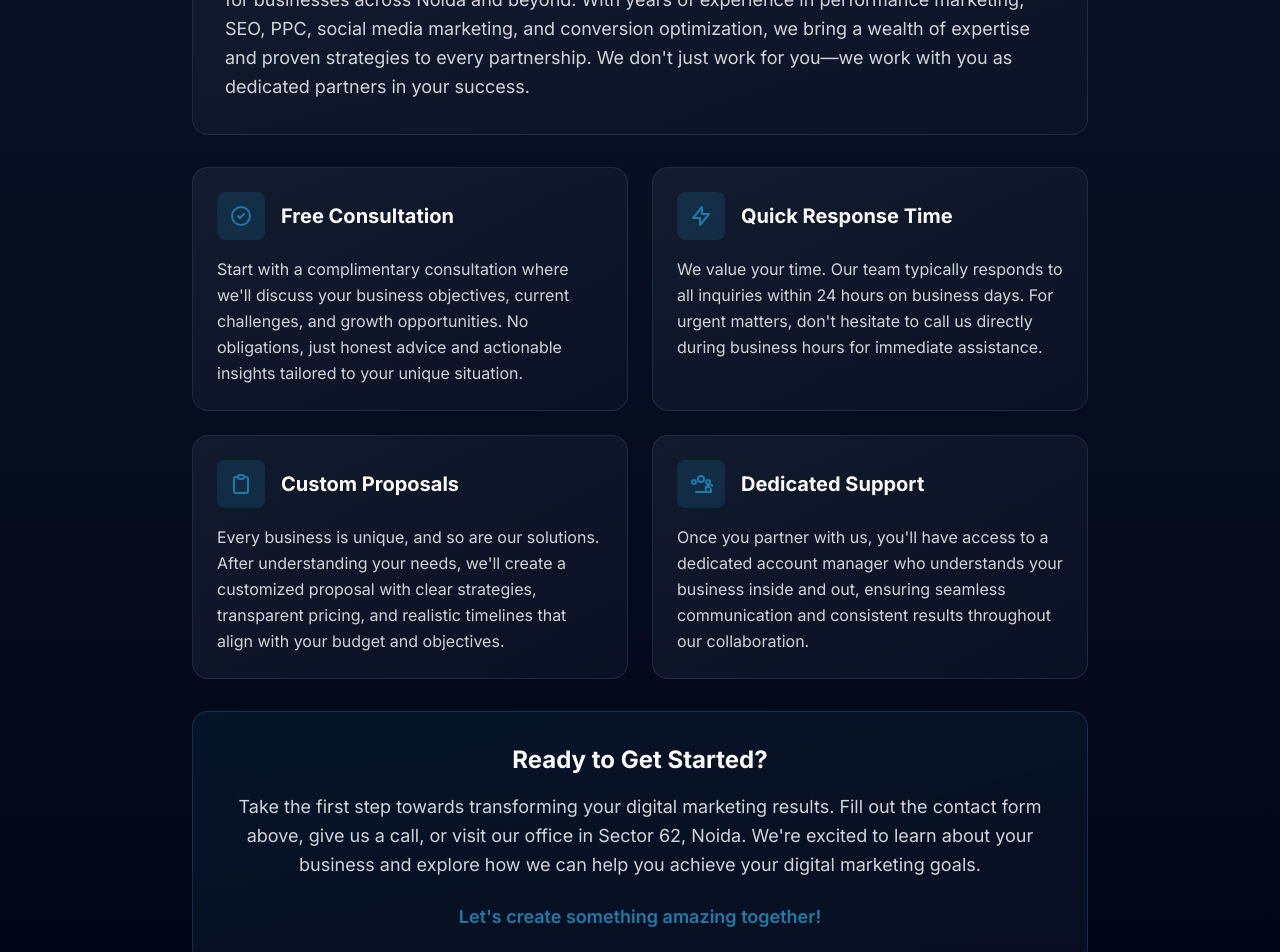
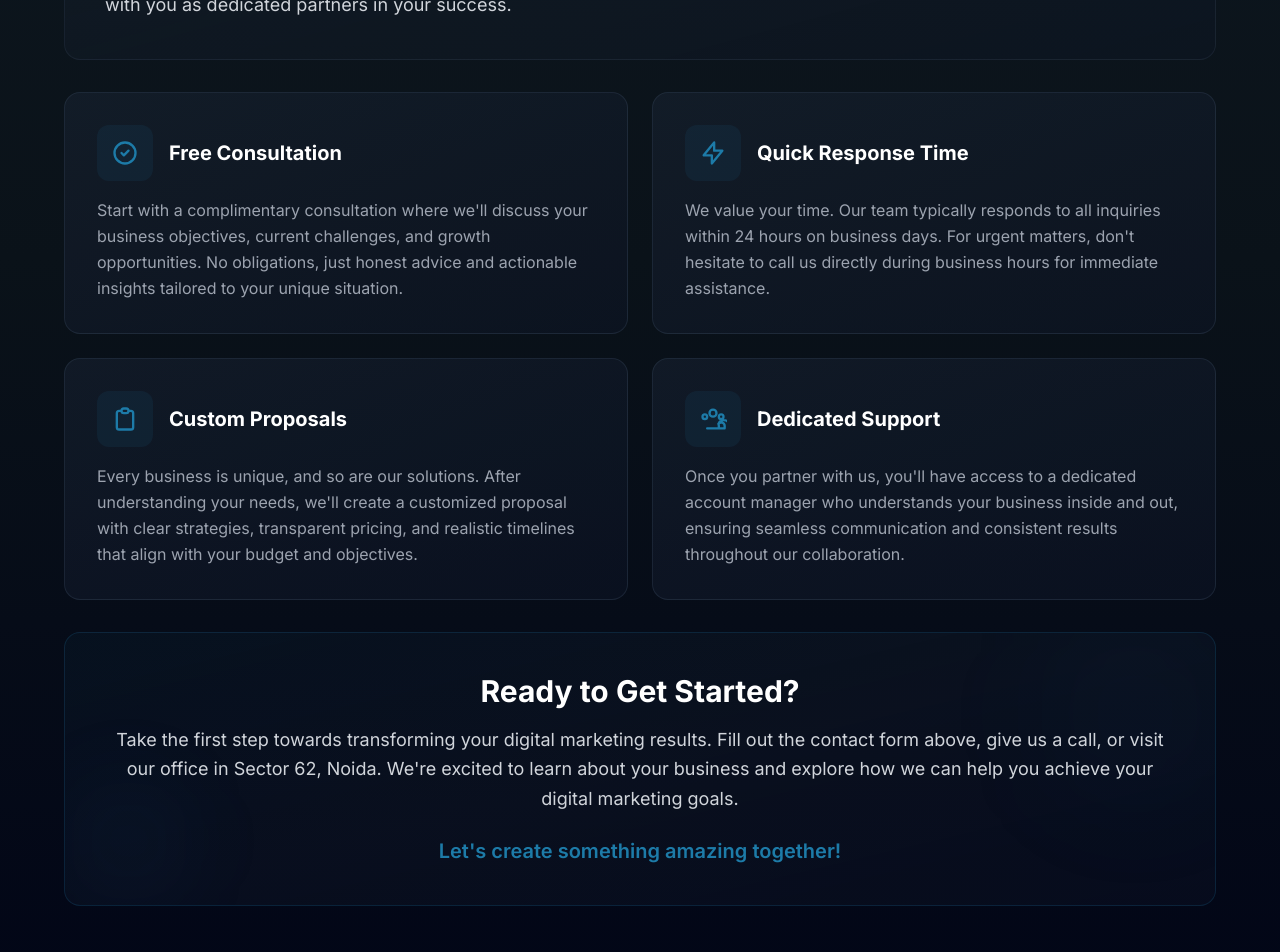
Before and after one commit to anshmydigitalcrown-ui/stardigitechpro, a Next.js app: page /contact in a window 1280 px wide. Shown: the part 2980-3932 px from the top of the page. Built offline with nearby package versions, Linux system fonts and the light colour scheme.

Commit message:
Update contact page Let's Transform section with improved styling - darker backgrounds, better spacing, and enhanced visual appeal

```diff
--- a/app/contact/page.tsx
+++ b/app/contact/page.tsx
@@ -400,18 +400,18 @@ export default function ContactPage() {
       </section>
 
       {/* Contact Content Section */}
-      <section className="py-20 bg-gradient-to-b from-[#0a1628] to-[#020617]">
+      <section className="py-20 bg-gradient-to-b from-[#0f1922] via-[#0a1219] to-[#020617]">
         <div className="container mx-auto px-4">
-          <div className="max-w-4xl mx-auto">
-            <div className="text-center mb-12">
+          <div className="max-w-6xl mx-auto">
+            <div className="text-center mb-16">
               <h2 className="text-4xl md:text-5xl font-bold text-white mb-6">
                 Let's Transform Your Digital Presence Together
               </h2>
-              <div className="w-24 h-1 bg-gradient-to-r from-[#1d7ba8] to-[#1a6d96] mx-auto mb-8"></div>
+              <div className="w-24 h-1 bg-gradient-to-r from-[#1d7ba8] to-transparent mx-auto mb-8"></div>
             </div>
 
             <div className="space-y-8">
-              <div className="bg-gradient-to-br from-slate-800/50 to-slate-900/50 p-8 rounded-2xl border border-slate-700/50">
+              <div className="bg-gradient-to-br from-slate-800/30 via-slate-800/20 to-slate-900/30 p-10 rounded-2xl border border-slate-700/30">
                 <p className="text-gray-300 leading-relaxed text-lg mb-6">
                   At STAR DIGITECH PRO, we believe that every successful digital marketing campaign begins with a conversation. Whether you're a startup looking to make your first digital footprint, an established business seeking to scale your online presence, or an enterprise aiming to optimize your marketing ROI, we're here to help you achieve your goals.
                 </p>
@@ -421,71 +421,77 @@ export default function ContactPage() {
               </div>
 
               <div className="grid grid-cols-1 md:grid-cols-2 gap-6">
-                <div className="bg-gradient-to-br from-slate-800/50 to-slate-900/50 p-6 rounded-2xl border border-slate-700/50">
+                <div className="group bg-gradient-to-br from-slate-800/40 to-slate-900/40 p-8 rounded-2xl border border-slate-700/40 hover:border-[#1d7ba8]/50 transition-all duration-300 hover:shadow-lg hover:shadow-[#1d7ba8]/10">
                   <div className="flex items-center mb-4">
-                    <div className="w-12 h-12 bg-[#1d7ba8]/20 rounded-lg flex items-center justify-center mr-4">
-                      <svg className="w-6 h-6 text-[#1d7ba8]" fill="none" stroke="currentColor" viewBox="0 0 24 24">
+                    <div className="w-14 h-14 bg-[#1d7ba8]/10 rounded-xl flex items-center justify-center mr-4 group-hover:bg-[#1d7ba8]/20 transition-all duration-300">
+                      <svg className="w-7 h-7 text-[#1d7ba8]" fill="none" stroke="currentColor" viewBox="0 0 24 24">
                         <path strokeLinecap="round" strokeLinejoin="round" strokeWidth="2" d="M9 12l2 2 4-4m6 2a9 9 0 11-18 0 9 9 0 0118 0z" />
                       </svg>
                     </div>
                     <h3 className="text-xl font-bold text-white">Free Consultation</h3>
                   </div>
-                  <p className="text-gray-300 leading-relaxed">
+                  <p className="text-gray-400 leading-relaxed">
                     Start with a complimentary consultation where we'll discuss your business objectives, current challenges, and growth opportunities. No obligations, just honest advice and actionable insights tailored to your unique situation.
                   </p>
                 </div>
 
-                <div className="bg-gradient-to-br from-slate-800/50 to-slate-900/50 p-6 rounded-2xl border border-slate-700/50">
+                <div className="group bg-gradient-to-br from-slate-800/40 to-slate-900/40 p-8 rounded-2xl border border-slate-700/40 hover:border-[#1d7ba8]/50 transition-all duration-300 hover:shadow-lg hover:shadow-[#1d7ba8]/10">
                   <div className="flex items-center mb-4">
-                    <div className="w-12 h-12 bg-[#1d7ba8]/20 rounded-lg flex items-center justify-center mr-4">
-                      <svg className="w-6 h-6 text-[#1d7ba8]" fill="none" stroke="currentColor" viewBox="0 0 24 24">
+                    <div className="w-14 h-14 bg-[#1d7ba8]/10 rounded-xl flex items-center justify-center mr-4 group-hover:bg-[#1d7ba8]/20 transition-all duration-300">
+                      <svg className="w-7 h-7 text-[#1d7ba8]" fill="none" stroke="currentColor" viewBox="0 0 24 24">
                         <path strokeLinecap="round" strokeLinejoin="round" strokeWidth="2" d="M13 10V3L4 14h7v7l9-11h-7z" />
                       </svg>
                     </div>
                     <h3 className="text-xl font-bold text-white">Quick Response Time</h3>
                   </div>
-                  <p className="text-gray-300 leading-relaxed">
+                  <p className="text-gray-400 leading-relaxed">
                     We value your time. Our team typically responds to all inquiries within 24 hours on business days. For urgent matters, don't hesitate to call us directly during business hours for immediate assistance.
                   </p>
                 </div>
 
-                <div className="bg-gradient-to-br from-slate-800/50 to-slate-900/50 p-6 rounded-2xl border border-slate-700/50">
+                <div className="group bg-gradient-to-br from-slate-800/40 to-slate-900/40 p-8 rounded-2xl border border-slate-700/40 hover:border-[#1d7ba8]/50 transition-all duration-300 hover:shadow-lg hover:shadow-[#1d7ba8]/10">
                   <div className="flex items-center mb-4">
-                    <div className="w-12 h-12 bg-[#1d7ba8]/20 rounded-lg flex items-center justify-center mr-4">
-                      <svg className="w-6 h-6 text-[#1d7ba8]" fill="none" stroke="currentColor" viewBox="0 0 24 24">
+                    <div className="w-14 h-14 bg-[#1d7ba8]/10 rounded-xl flex items-center justify-center mr-4 group-hover:bg-[#1d7ba8]/20 transition-all duration-300">
+                      <svg className="w-7 h-7 text-[#1d7ba8]" fill="none" stroke="currentColor" viewBox="0 0 24 24">
                         <path strokeLinecap="round" strokeLinejoin="round" strokeWidth="2" d="M9 5H7a2 2 0 00-2 2v12a2 2 0 002 2h10a2 2 0 002-2V7a2 2 0 00-2-2h-2M9 5a2 2 0 002 2h2a2 2 0 002-2M9 5a2 2 0 012-2h2a2 2 0 012 2" />
                       </svg>
                     </div>
                     <h3 className="text-xl font-bold text-white">Custom Proposals</h3>
                   </div>
-                  <p className="text-gray-300 leading-relaxed">
+                  <p className="text-gray-400 leading-relaxed">
                     Every business is unique, and so are our solutions. After understanding your needs, we'll create a customized proposal with clear strategies, transparent pricing, and realistic timelines that align with your budget and objectives.
                   </p>
                 </div>
 
-                <div className="bg-gradient-to-br from-slate-800/50 to-slate-900/50 p-6 rounded-2xl border border-slate-700/50">
+                <div className="group bg-gradient-to-br from-slate-800/40 to-slate-900/40 p-8 rounded-2xl border border-slate-700/40 hover:border-[#1d7ba8]/50 transition-all duration-300 hover:shadow-lg hover:shadow-[#1d7ba8]/10">
                   <div className="flex items-center mb-4">
-                    <div className="w-12 h-12 bg-[#1d7ba8]/20 rounded-lg flex items-center justify-center mr-4">
-                      <svg className="w-6 h-6 text-[#1d7ba8]" fill="none" stroke="currentColor" viewBox="0 0 24 24">
+                    <div className="w-14 h-14 bg-[#1d7ba8]/10 rounded-xl flex items-center justify-center mr-4 group-hover:bg-[#1d7ba8]/20 transition-all duration-300">
+                      <svg className="w-7 h-7 text-[#1d7ba8]" fill="none" stroke="currentColor" viewBox="0 0 24 24">
                         <path strokeLinecap="round" strokeLinejoin="round" strokeWidth="2" d="M17 20h5v-2a3 3 0 00-5.356-1.857M17 20H7m10 0v-2c0-.656-.126-1.283-.356-1.857m0 0a5.002 5.002 0 019.288 0M15 7a3 3 0 11-6 0 3 3 0 016 0zm6 3a2 2 0 11-4 0 2 2 0 014 0zM7 10a2 2 0 11-4 0 2 2 0 014 0z" />
                       </svg>
                     </div>
                     <h3 className="text-xl font-bold text-white">Dedicated Support</h3>
                   </div>
-                  <p className="text-gray-300 leading-relaxed">
+                  <p className="text-gray-400 leading-relaxed">
                     Once you partner with us, you'll have access to a dedicated account manager who understands your business inside and out, ensuring seamless communication and consistent results throughout our collaboration.
                   </p>
                 </div>
               </div>
 
-              <div className="bg-gradient-to-br from-[#1d7ba8]/10 to-slate-900/50 p-8 rounded-2xl border border-[#1d7ba8]/30 text-center">
-                <h3 className="text-2xl font-bold text-white mb-4">Ready to Get Started?</h3>
-                <p className="text-gray-300 leading-relaxed text-lg mb-6">
-                  Take the first step towards transforming your digital marketing results. Fill out the contact form above, give us a call, or visit our office in Sector 62, Noida. We're excited to learn about your business and explore how we can help you achieve your digital marketing goals.
-                </p>
-                <p className="text-[#1d7ba8] font-semibold text-lg">
-                  Let's create something amazing together!
-                </p>
+              <div className="relative bg-gradient-to-br from-[#1d7ba8]/5 via-slate-800/20 to-slate-900/30 p-10 rounded-2xl border border-[#1d7ba8]/20 text-center overflow-hidden">
+                {/* Decorative background elements */}
+                <div className="absolute top-0 right-0 w-40 h-40 bg-[#1d7ba8]/5 rounded-full blur-3xl"></div>
+                <div className="absolute bottom-0 left-0 w-32 h-32 bg-[#1d7ba8]/5 rounded-full blur-2xl"></div>
+
+                <div className="relative z-10">
+                  <h3 className="text-3xl font-bold text-white mb-4">Ready to Get Started?</h3>
+                  <p className="text-gray-300 leading-relaxed text-lg mb-6">
+                    Take the first step towards transforming your digital marketing results. Fill out the contact form above, give us a call, or visit our office in Sector 62, Noida. We're excited to learn about your business and explore how we can help you achieve your digital marketing goals.
+                  </p>
+                  <p className="text-[#1d7ba8] font-semibold text-xl">
+                    Let's create something amazing together!
+                  </p>
+                </div>
               </div>
             </div>
           </div>
```
